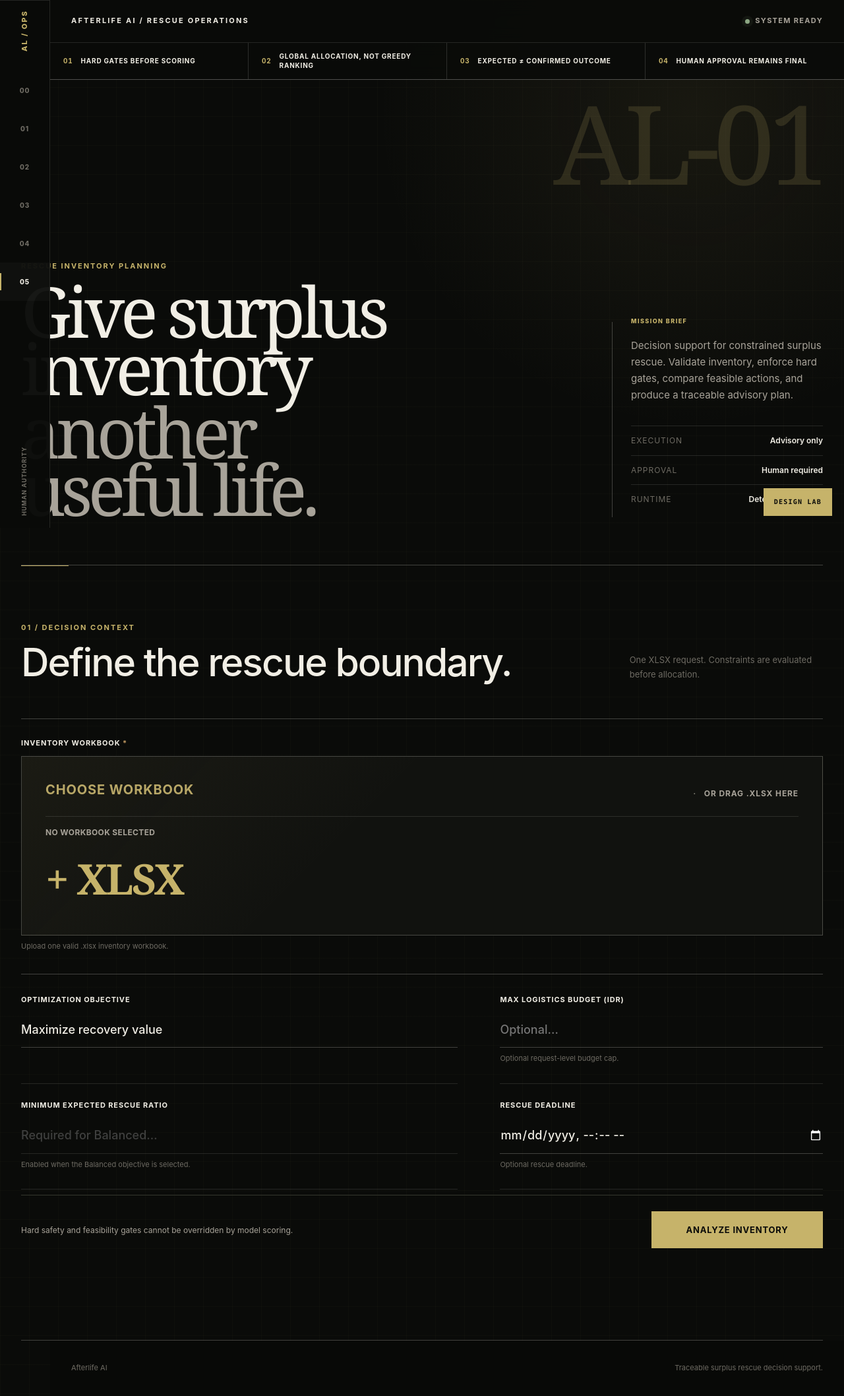
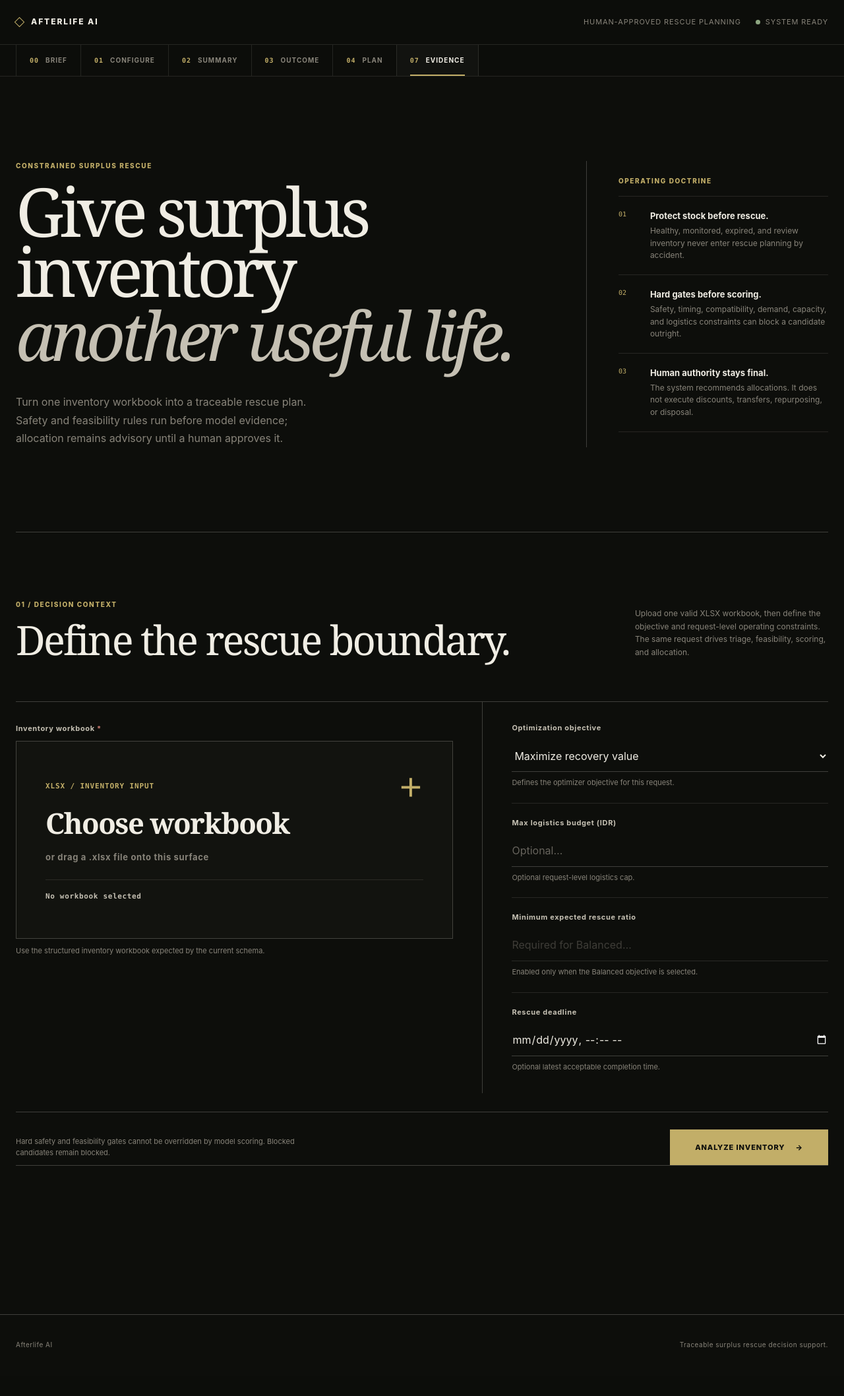
Before and after one commit to panjiaryasoma/Afterlife-AI, a FastAPI app: page / in a window 1280 px wide. Shown: the whole page at 66% size. After the commit the page ends 2044 px from the top, so only its background shows below. Run offline with FastAPI, Linux system fonts and the light colour scheme; parts of the project's set-up code (start-up, migrations or seed data) failed here and were passed over; some libraries are stand-ins or nearby versions.

Commit message:
ui: replace extreme frontend markup with rebuilt workspace

```diff
--- a/frontend/templates/index.html
+++ b/frontend/templates/index.html
@@ -10,93 +10,98 @@
         name="description"
         content="Afterlife AI surplus inventory rescue decision workspace."
     >
-    <meta name="theme-color" content="#0a0b09">
+    <meta name="theme-color" content="#0d0e0b">
     <link
         rel="icon"
         type="image/png"
         href="/static/images/afterlife-ai-icon.png"
     >
     <title>Afterlife AI</title>
-    <link rel="stylesheet" href="/static/css/app.css">
-    <link rel="stylesheet" href="/static/css/impact.css">
-    <link rel="stylesheet" href="/static/css/emil-polish.css">
-    <link rel="stylesheet" href="/static/css/extreme-ui.css">
-    <link
-        rel="stylesheet"
-        href="/static/css/extreme-convergence.css"
-        data-extreme-convergence="true"
-    >
-    <link
-        rel="stylesheet"
-        href="/static/css/extreme-compliance.css"
-        data-extreme-compliance="true"
-    >
+    <link rel="stylesheet" href="/static/css/rebuild.css">
 </head>
-<body class="extreme-ui">
-    <a class="skip-link" href="#main-content">
-        Skip to content
-    </a>
-
-    <aside class="ops-rail" aria-label="Workspace navigation">
-        <div class="ops-rail__brand" aria-hidden="true">AL / OPS</div>
-
-        <nav class="ops-rail__nav">
-            <a class="ops-rail__link is-active" href="#brief" aria-label="Mission brief">00</a>
-            <a class="ops-rail__link" href="#decision-context" aria-label="Decision context">01</a>
-            <a class="ops-rail__link" href="#rescue-summary" aria-label="Rescue summary">02</a>
-            <a class="ops-rail__link" href="#selected-plan" aria-label="Selected rescue plan">03</a>
-            <a class="ops-rail__link" href="#impact-reconciliation-section" aria-label="Sustainability outcome">04</a>
-            <a class="ops-rail__link" href="#evidence" aria-label="Evidence">05</a>
-        </nav>
-
-        <div class="ops-rail__foot" aria-hidden="true">HUMAN AUTHORITY</div>
-    </aside>
+<body>
+    <a class="skip-link" href="#main-content">Skip to content</a>
 
     <header class="site-header">
         <div class="shell site-header__inner">
             <a class="wordmark" href="/" aria-label="Afterlife AI home">
-                AFTERLIFE AI / RESCUE OPERATIONS
+                AFTERLIFE AI
             </a>
 
-            <div class="system-state" aria-label="System status">
+            <div class="header-state">
+                <span>Human-approved rescue planning</span>
+                <div class="system-state" data-state="ready" aria-live="polite">
                     <span class="system-state__dot" aria-hidden="true"></span>
-                SYSTEM READY
+                    <span id="system-state-label">System ready</span>
+                </div>
             </div>
         </div>
     </header>
 
+    <nav class="phase-nav" aria-label="Workspace sections">
+        <div class="shell phase-nav__inner">
+            <a class="phase-nav__link is-active" href="#brief">
+                <span>00</span> Brief
+            </a>
+            <a class="phase-nav__link" href="#decision-context">
+                <span>01</span> Configure
+            </a>
+            <a class="phase-nav__link" href="#rescue-summary">
+                <span>02</span> Summary
+            </a>
+            <a class="phase-nav__link" href="#impact-reconciliation-section">
+                <span>03</span> Outcome
+            </a>
+            <a class="phase-nav__link" href="#selected-plan">
+                <span>04</span> Plan
+            </a>
+            <a class="phase-nav__link" href="#evidence">
+                <span>07</span> Evidence
+            </a>
+        </div>
+    </nav>
+
     <main id="main-content" class="shell">
         <section id="brief" class="hero" aria-labelledby="hero-title">
             <div class="hero__copy">
-                <p class="section-kicker">RESCUE INVENTORY PLANNING</p>
+                <p class="hero__eyebrow">CONSTRAINED SURPLUS RESCUE</p>
                 <h1 id="hero-title">
                     Give surplus inventory
                     <span>another useful life.</span>
                 </h1>
+                <p class="hero__lead">
+                    Turn one inventory workbook into a traceable rescue plan.
+                    Safety and feasibility rules run before model evidence;
+                    allocation remains advisory until a human approves it.
+                </p>
             </div>
 
-            <div class="hero__aside">
-                <p>
-                    Decision support for constrained surplus rescue.
-                    Validate inventory, enforce hard gates, compare feasible
-                    actions, and produce a traceable advisory plan.
-                </p>
-
-                <dl class="hero__facts">
+            <aside class="hero__doctrine" aria-label="Operating doctrine">
+                <p class="panel-label">OPERATING DOCTRINE</p>
+                <dl class="doctrine-list">
                     <div>
-                        <dt>Execution</dt>
-                        <dd>Advisory only</dd>
+                        <dt>01</dt>
+                        <dd>
+                            <strong>Protect stock before rescue.</strong>
+                            <span>Healthy, monitored, expired, and review inventory never enter rescue planning by accident.</span>
+                        </dd>
                     </div>
                     <div>
-                        <dt>Approval</dt>
-                        <dd>Human required</dd>
+                        <dt>02</dt>
+                        <dd>
+                            <strong>Hard gates before scoring.</strong>
+                            <span>Safety, timing, compatibility, demand, capacity, and logistics constraints can block a candidate outright.</span>
+                        </dd>
                     </div>
                     <div>
-                        <dt>Runtime</dt>
-                        <dd>Deterministic gates</dd>
+                        <dt>03</dt>
+                        <dd>
+                            <strong>Human authority stays final.</strong>
+                            <span>The system recommends allocations. It does not execute discounts, transfers, repurposing, or disposal.</span>
+                        </dd>
                     </div>
                 </dl>
-            </div>
+            </aside>
         </section>
 
         <section
@@ -106,31 +111,24 @@
         >
             <div class="section-heading">
                 <div>
-                    <p class="section-index">
-                        01 / DECISION CONTEXT
-                    </p>
-                    <h2 id="decision-context-title">
-                        Define the rescue boundary.
-                    </h2>
+                    <p class="section-index">01 / DECISION CONTEXT</p>
+                    <h2 id="decision-context-title">Define the rescue boundary.</h2>
                 </div>
-
                 <p class="section-note">
-                    One XLSX request. Constraints are evaluated before
-                    allocation.
+                    Upload one valid XLSX workbook, then define the objective and request-level operating constraints. The same request drives triage, feasibility, scoring, and allocation.
                 </p>
             </div>
 
-            <form id="analysis-form" class="analysis-form">
-                <div class="field field--wide">
+            <div class="intake-shell">
+                <form id="analysis-form" class="analysis-form" novalidate>
+                    <div class="intake-file">
+                        <div class="field">
                             <label for="inventory-file">
                                 Inventory workbook
                                 <span class="required-mark" aria-hidden="true">*</span>
                             </label>
 
-                    <div
-                        id="file-dropzone"
-                        class="file-dropzone"
-                    >
+                            <div id="file-dropzone" class="file-dropzone" data-state="empty">
                                 <input
                                     id="inventory-file"
                                     class="file-input-native"
@@ -140,64 +138,39 @@
                                     required
                                 >
 
-                        <label
-                            class="file-dropzone__surface"
-                            for="inventory-file"
-                        >
-                            <span
-                                id="file-dropzone-title"
-                                class="file-dropzone__title"
-                            >
-                                Choose workbook
+                                <label class="file-dropzone__surface" for="inventory-file">
+                                    <span class="dropzone-symbol">XLSX / INVENTORY INPUT</span>
+                                    <span>
+                                        <span id="file-dropzone-title" class="file-dropzone__title">Choose workbook</span>
+                                        <span id="file-dropzone-prompt" class="file-dropzone__prompt">or drag a .xlsx file onto this surface</span>
                                     </span>
-
-                            <span
-                                id="file-dropzone-prompt"
-                                class="file-dropzone__prompt"
-                            >
-                                or drag .xlsx here
-                            </span>
-
-                            <span
-                                id="file-name"
-                                class="file-dropzone__file"
-                            >
-                                No workbook selected
-                            </span>
+                                    <span id="file-name" class="file-dropzone__file">No workbook selected</span>
                                 </label>
                             </div>
 
                             <p class="field-help">
-                        Upload one valid .xlsx inventory workbook.
+                                Use the structured inventory workbook expected by the current schema.
                             </p>
+                        </div>
+                    </div>
+
+                    <div class="intake-controls">
+                        <div class="field">
+                            <label for="optimization-objective">Optimization objective</label>
+                            <select
+                                id="optimization-objective"
+                                name="optimization_objective"
+                                autocomplete="off"
+                            >
+                                <option value="MAXIMIZE_RECOVERY_VALUE" selected>Maximize recovery value</option>
+                                <option value="MINIMIZE_WASTE">Minimize waste</option>
+                                <option value="BALANCED">Balanced</option>
+                            </select>
+                            <p class="field-help">Defines the optimizer objective for this request.</p>
                         </div>
 
                         <div class="field">
-                    <label for="optimization-objective">
-                        Optimization objective
-                    </label>
-
-                    <select
-                        id="optimization-objective"
-                        name="optimization_objective"
-                    >
-                        <option value="MAXIMIZE_RECOVERY_VALUE" selected>
-                            Maximize recovery value
-                        </option>
-                        <option value="MINIMIZE_WASTE">
-                            Minimize waste
-                        </option>
-                        <option value="BALANCED">
-                            Balanced
-                        </option>
-                    </select>
-                </div>
-
-                <div class="field">
-                    <label for="max-logistics-budget">
-                        Max logistics budget (IDR)
-                    </label>
-
+                            <label for="max-logistics-budget">Max logistics budget (IDR)</label>
                             <input
                                 id="max-logistics-budget"
                                 name="max_logistics_budget"
@@ -208,17 +181,11 @@
                                 autocomplete="off"
                                 placeholder="Optional…"
                             >
-
-                    <p class="field-help">
-                        Optional request-level budget cap.
-                    </p>
+                            <p class="field-help">Optional request-level logistics cap.</p>
                         </div>
 
                         <div class="field">
-                    <label for="minimum-rescue-ratio">
-                        Minimum expected rescue ratio
-                    </label>
-
+                            <label for="minimum-rescue-ratio">Minimum expected rescue ratio</label>
                             <input
                                 id="minimum-rescue-ratio"
                                 name="minimum_expected_rescue_ratio"
@@ -231,47 +198,32 @@
                                 placeholder="Required for Balanced…"
                                 disabled
                             >
-
-                    <p id="rescue-ratio-help" class="field-help">
-                        Enabled when the Balanced objective is selected.
-                    </p>
+                            <p id="rescue-ratio-help" class="field-help">Enabled only when the Balanced objective is selected.</p>
                         </div>
 
                         <div class="field">
-                    <label for="rescue-deadline">
-                        Rescue deadline
-                    </label>
-
+                            <label for="rescue-deadline">Rescue deadline</label>
                             <input
                                 id="rescue-deadline"
                                 name="rescue_deadline_at"
                                 type="datetime-local"
                                 autocomplete="off"
                             >
-
-                    <p class="field-help">
-                        Optional rescue deadline.
-                    </p>
+                            <p class="field-help">Optional latest acceptable completion time.</p>
+                        </div>
                     </div>
 
-                <div class="form-actions field--wide">
-                    <div>
+                    <div class="form-actions">
                         <p class="form-assurance">
-                            Hard safety and feasibility gates cannot be
-                            overridden by model scoring.
+                            Hard safety and feasibility gates cannot be overridden by model scoring. Blocked candidates remain blocked.
                         </p>
-                    </div>
-
-                    <button
-                        id="analyze-button"
-                        class="primary-button"
-                        type="submit"
-                    >
+                        <button id="analyze-button" class="primary-button" type="submit">
                             <span class="button-label">Analyze Inventory</span>
                             <span class="button-arrow" aria-hidden="true">→</span>
                         </button>
                     </div>
                 </form>
+            </div>
 
             <div
                 id="status-message"
@@ -281,11 +233,7 @@
             ></div>
         </section>
 
-        <section
-            id="results"
-            class="results hidden"
-            aria-labelledby="report-title"
-        >
+        <section id="results" class="results hidden" aria-labelledby="report-title">
             <div class="report-heading">
                 <div>
                     <p class="section-kicker">RESCUE DECISION REPORT</p>
@@ -295,7 +243,6 @@
                 <div class="report-heading__actions">
                     <span id="report-attention" class="badge hidden"></span>
                     <span id="scoring-provider" class="badge"></span>
-
                     <button id="download-report" class="secondary-button hidden" type="button">
                         Download Markdown Report
                     </button>
@@ -304,17 +251,16 @@
 
             <div id="report-meta" class="report-meta"></div>
 
-            <div
-                class="rescue-route"
-                aria-label="Afterlife AI rescue decision flow"
-            >
+            <div class="rescue-route" aria-label="Afterlife AI rescue decision flow">
                 <span>Inventory</span>
                 <span aria-hidden="true">→</span>
                 <span>Triage</span>
                 <span aria-hidden="true">→</span>
-                <span>Rescue</span>
+                <span>Hard gates</span>
                 <span aria-hidden="true">→</span>
-                <span>Recovery</span>
+                <span>Evidence</span>
+                <span aria-hidden="true">→</span>
+                <span>Allocation</span>
             </div>
 
             <section
@@ -325,11 +271,8 @@
                 <div class="section-heading">
                     <div>
                         <p class="section-index">02 / RESCUE SUMMARY</p>
-                        <h2 id="rescue-summary-title">
-                            What the plan preserves.
-                        </h2>
+                        <h2 id="rescue-summary-title">What the plan preserves.</h2>
                     </div>
-
                     <div id="solver-state" class="solver-state"></div>
                 </div>
 
@@ -351,20 +294,13 @@
             >
                 <div class="section-heading">
                     <div>
-                        <p class="section-index">
-                            04 / SELECTED RESCUE PLAN
-                        </p>
-                        <h2 id="selected-plan-title">
-                            Allocations selected under current constraints.
-                        </h2>
+                        <p class="section-index">04 / SELECTED RESCUE PLAN</p>
+                        <h2 id="selected-plan-title">Allocations selected under current constraints.</h2>
                     </div>
-
                     <p class="section-note">
-                        Model outputs are estimates. Final execution requires
-                        human approval.
+                        Model outputs are estimates. The optimizer can only select candidates that survive deterministic gates, and final execution still requires human approval.
                     </p>
                 </div>
-
                 <div id="allocations" class="allocation-list"></div>
             </section>
 
@@ -376,16 +312,13 @@
                 <div class="section-heading">
                     <div>
                         <p class="section-index">05 / ALTERNATIVES</p>
-                        <h2 id="alternatives-title">
-                            Candidates not carried into the final allocation.
-                        </h2>
+                        <h2 id="alternatives-title">Candidates not carried into the final allocation.</h2>
                     </div>
+                    <p class="section-note">
+                        Feasible-but-unselected and blocked alternatives stay visible so the operator can inspect what the system did not choose.
+                    </p>
                 </div>
-
-                <div
-                    id="rejected-candidates"
-                    class="alternative-list"
-                ></div>
+                <div id="rejected-candidates" class="alternative-list"></div>
             </section>
 
             <section
@@ -396,12 +329,12 @@
                 <div class="section-heading">
                     <div>
                         <p class="section-index">06 / HUMAN REVIEW</p>
-                        <h2 id="human-review-title">
-                            Human authority remains final.
-                        </h2>
+                        <h2 id="human-review-title">Human authority remains final.</h2>
                     </div>
+                    <p class="section-note">
+                        Uncertain inventory and exception cases remain explicit instead of being forced through an automated decision.
+                    </p>
                 </div>
-
                 <div id="review-banner" class="review-banner"></div>
                 <div id="reviews" class="review-list"></div>
             </section>
@@ -414,17 +347,12 @@
                 <div class="section-heading">
                     <div>
                         <p class="section-index">07 / EVIDENCE</p>
-                        <h2 id="evidence-title">
-                            Provenance before confidence.
-                        </h2>
+                        <h2 id="evidence-title">Provenance before confidence.</h2>
                     </div>
-
                     <p class="section-note">
-                        Synthetic, static, and model-derived evidence is
-                        labeled explicitly.
+                        Synthetic, static, deterministic, and model-derived evidence is labeled instead of being flattened into one confidence claim.
                     </p>
                 </div>
-
                 <div id="provenance" class="provenance-grid"></div>
             </section>
 
@@ -436,9 +364,7 @@
                 <div class="section-heading">
                     <div>
                         <p class="section-index">08 / LIMITATIONS</p>
-                        <h2 id="limitations-title">
-                            What this report does not claim.
-                        </h2>
+                        <h2 id="limitations-title">What this report does not claim.</h2>
                     </div>
                 </div>
 
@@ -447,9 +373,7 @@
                 <div class="advisory-note">
                     <strong>Advisory boundary</strong>
                     <p>
-                        Afterlife AI does not execute discounts, transfers,
-                        repurposing, partner handoffs, or disposal actions
-                        automatically.
+                        Afterlife AI does not execute discounts, transfers, repurposing, partner handoffs, or disposal actions automatically.
                     </p>
                 </div>
             </section>
@@ -466,6 +390,6 @@
     <script src="/static/js/app.js"></script>
     <script src="/static/js/impact-ui.js"></script>
     <script src="/static/js/report-markdown.js"></script>
-    <script src="/static/js/extreme-ui.js"></script>
+    <script src="/static/js/rebuild-ui.js"></script>
 </body>
 </html>
```
Lines whose indentation alone changed are shown as unchanged.
